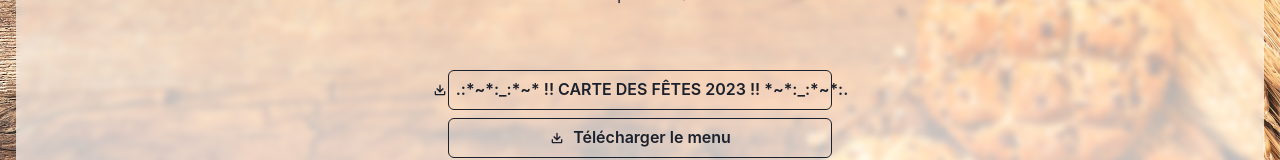
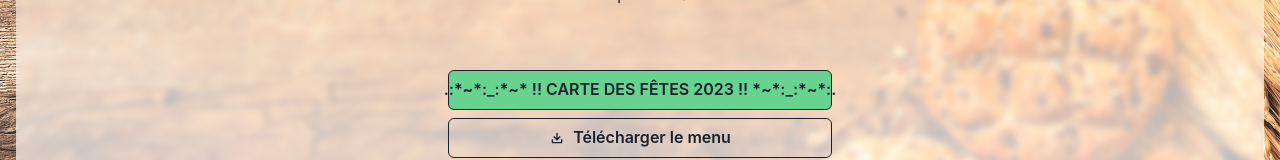
Before and after one commit to SetiZ/les-miches-a-micha, a Next.js app: page /socials in a window 1280 px wide. Shown: the part 174-334 px from the top of the page. Built offline with nearby package versions, Linux system fonts and the light colour scheme.

Commit message:
add christmas design to button

```diff
--- a/components/containerBox.tsx
+++ b/components/containerBox.tsx
@@ -13,6 +13,12 @@
         p={'4'}
         maxW={'1440'}
         width={'full'}>
+            {/* background: rgba(255, 255, 255, 0.2);
+            border-radius: 16px;
+            box-shadow: 0 4px 30px rgba(0, 0, 0, 0.1);
+            backdrop-filter: blur(5px);
+            -webkit-backdrop-filter: blur(5px);
+            border: 1px solid rgba(255, 255, 255, 0.3); */}
             {children}
         </Box>
     );
--- a/components/socialButton.tsx
+++ b/components/socialButton.tsx
@@ -1,14 +1,19 @@
 import { Button } from "@chakra-ui/react";
 import { ReactElement } from "react";
+
+export enum Events {
+    Christmas = 'green.300'
+}
 
 interface SocialButtonProps  {
     text: string;
     link: string;
-    icon: ReactElement;
-    options?: {[x:string]: unknown}
+    icon?: ReactElement;
+    options?: {[x:string]: unknown};
+    event?: Events
 }
 
-const SocialButton = ({text, link, icon, options = {}}: SocialButtonProps) => {
+const SocialButton = ({text, link, icon, event, options = {}}: SocialButtonProps) => {
     return (
         <Button
             as={'a'}
@@ -18,6 +23,7 @@
             colorScheme='black'
             leftIcon={icon}
             href={link}
+            bgColor={event}
             download={options.download}
             target='_blank'>
             {text}
--- a/pages/socials.tsx
+++ b/pages/socials.tsx
@@ -1,7 +1,7 @@
 import { Heading, Text, VStack, Flex } from '@chakra-ui/react'
 import { CgInstagram, CgMail, CgSmartphone, CgSoftwareDownload, CgPin } from "react-icons/cg"
 import Layout from '@/components/layout'
-import SocialButton from '@/components/socialButton'
+import SocialButton, { Events } from '@/components/socialButton'
 import ContainerBox from '@/components/containerBox'
 import { Image } from '@chakra-ui/next-js'
 
@@ -19,7 +19,7 @@
           <SocialButton
             text={'.:*~*:_:*~* !! CARTE DES FÊTES 2023 !! *~*:_:*~*:.'}
             link={'carte_fetes_2023.pdf'}
-            icon={<CgSoftwareDownload />}
+            event={Events.Christmas}
             options={{download: true}} />
           <SocialButton
             text={'Télécharger le menu'}
```
